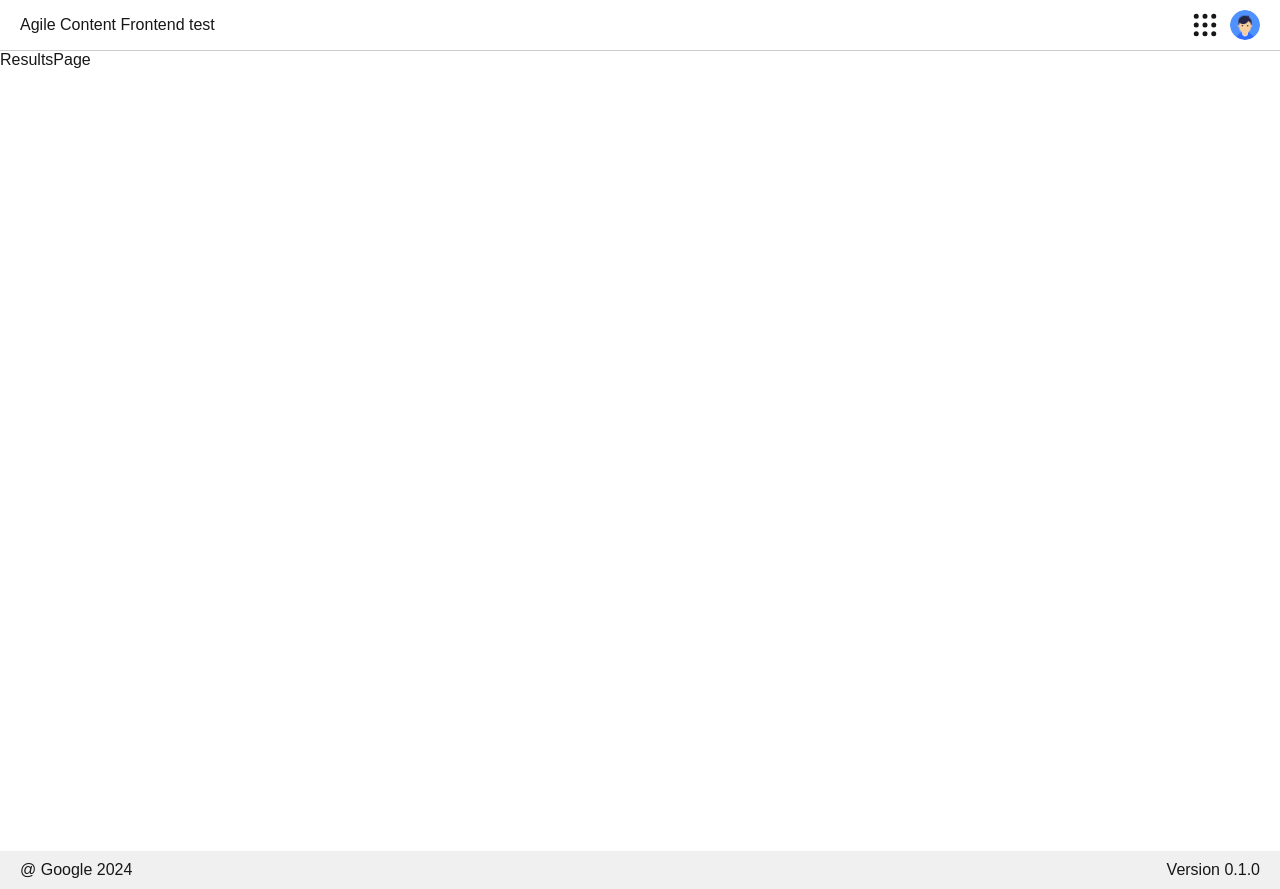
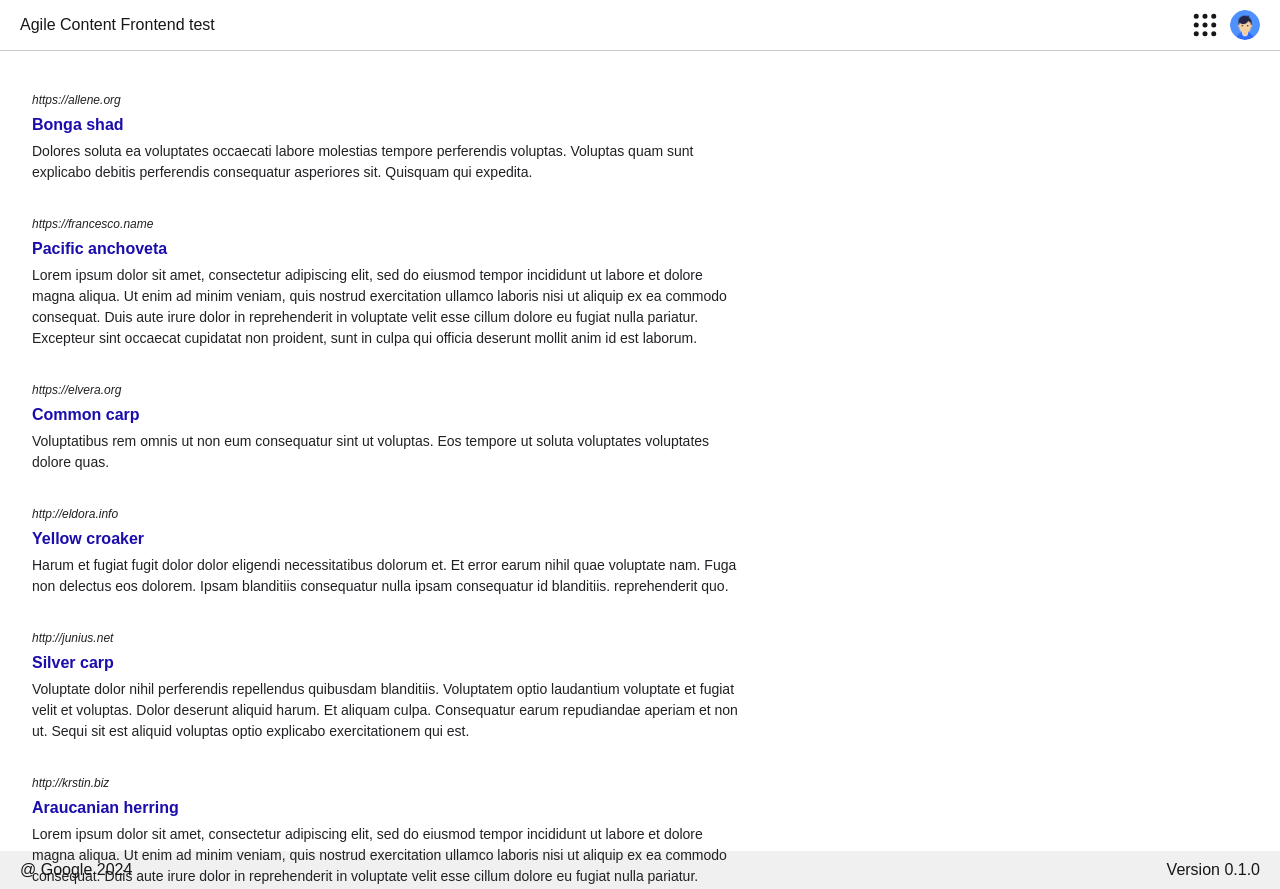
Before and after one commit to abdullagarbo/searchify, a Next.js app: page /results in a window 1280 px wide. Built offline with nearby package versions, Linux system fonts and the light colour scheme.

Commit message:
created ResultsItem component

```diff
--- /dev/null
+++ b/app/results/Results.module.css
@@ -0,0 +1,46 @@
+.searchResultsContainer {
+  display: flex;
+  margin-top: 40px;
+}
+
+.searchResults {
+  flex: 3;
+  padding: 0 16px;
+  height: 100vh;
+}
+
+.searchPreview {
+  flex: 2;
+}
+
+.searchResults ul {
+  list-style: none;
+  padding: 0;
+}
+
+.searchResults li {
+  margin-bottom: 16px;
+  padding: 0 16px 16px 16px;
+  font-family: Arial, sans-serif;
+  font-size: 14px;
+  line-height: 1.5;
+}
+
+.searchResults h3 {
+  margin: 0 0 4px 0;
+  font-size: 16px;
+}
+
+.searchResults a {
+  color: #1a0dab;
+  text-decoration: none;
+}
+
+.searchResults a:visited {
+  color: #609;
+}
+
+.searchResults p {
+  margin: 0;
+  color: #202124;
+}
--- a/app/results/page.tsx
+++ b/app/results/page.tsx
@@ -1,5 +1,60 @@
+import { v4 as uuid } from 'uuid';
+import ResultsItem from '@/components/ResultsItem';
+import { Result } from '../../types';
+import styles from './Results.module.css';
+
+const searchResults: Result[] = [
+  {
+    title: 'Bonga shad',
+    link: 'https://allene.org',
+    description:
+      'Dolores soluta ea voluptates occaecati labore molestias tempore perferendis voluptas. Voluptas quam sunt explicabo debitis perferendis consequatur asperiores sit. Quisquam qui expedita.',
+  },
+  {
+    title: 'Pacific anchoveta',
+    link: 'https://francesco.name',
+    description:
+      'Lorem ipsum dolor sit amet, consectetur adipiscing elit, sed do eiusmod tempor incididunt ut labore et dolore magna aliqua. Ut enim ad minim veniam, quis nostrud exercitation ullamco laboris nisi ut aliquip ex ea commodo consequat. Duis aute irure dolor in reprehenderit in voluptate velit esse cillum dolore eu fugiat nulla pariatur. Excepteur sint occaecat cupidatat non proident, sunt in culpa qui officia deserunt mollit anim id est laborum.',
+  },
+  {
+    title: 'Common carp',
+    link: 'https://elvera.org',
+    description:
+      'Voluptatibus rem omnis ut non eum consequatur sint ut voluptas. Eos tempore ut soluta voluptates voluptates dolore quas.',
+  },
+  {
+    title: 'Yellow croaker',
+    link: 'http://eldora.info',
+    description:
+      'Harum et fugiat fugit dolor dolor eligendi necessitatibus dolorum et. Et error earum nihil quae voluptate nam. Fuga non delectus eos dolorem. Ipsam blanditiis consequatur nulla ipsam consequatur id blanditiis. reprehenderit quo.',
+  },
+  {
+    title: 'Silver carp',
+    link: 'http://junius.net',
+    description:
+      'Voluptate dolor nihil perferendis repellendus quibusdam blanditiis. Voluptatem optio laudantium voluptate et fugiat velit et voluptas. Dolor deserunt aliquid harum. Et aliquam culpa. Consequatur earum repudiandae aperiam et non ut. Sequi sit est aliquid voluptas optio explicabo exercitationem qui est.',
+  },
+  {
+    title: 'Araucanian herring',
+    link: 'http://krstin.biz',
+    description:
+      'Lorem ipsum dolor sit amet, consectetur adipiscing elit, sed do eiusmod tempor incididunt ut labore et dolore magna aliqua. Ut enim ad minim veniam, quis nostrud exercitation ullamco laboris nisi ut aliquip ex ea commodo consequat. Duis aute irure dolor in reprehenderit in voluptate velit esse cillum dolore eu fugiat nulla pariatur. Excepteur sint occaecat cupidatat non proident, sunt in culpa qui officia deserunt mollit anim id est laborum.',
+  },
+];
+
 function ResultsPage() {
-  return <div>ResultsPage</div>;
+  return (
+    <main className={styles.searchResultsContainer}>
+      <div className={styles.searchResults}>
+        <ul>
+          {searchResults.map((result) => (
+            <ResultsItem key={uuid()} result={result} />
+          ))}
+        </ul>
+      </div>
+      <div className={styles.searchPreview}></div>
+    </main>
+  );
 }
 
 export default ResultsPage;
--- /dev/null
+++ b/components/ResultsItem.tsx
@@ -0,0 +1,27 @@
+import { Result } from '../types';
+
+const searchLink = {
+  fontSize: '12px',
+  color: '#202124',
+  display: 'block',
+  marginBottom: '4px',
+};
+
+type ResultsItemProps = {
+  result: Result;
+};
+
+function ResultsItem({ result }: ResultsItemProps) {
+  const { link, title, description } = result;
+  return (
+    <li>
+      <cite style={searchLink}>{link}</cite>
+      <h3>
+        <a href={link}>{title}</a>
+      </h3>
+      <p>{description}</p>
+    </li>
+  );
+}
+
+export default ResultsItem;
--- a/package.json
+++ b/package.json
@@ -12,7 +12,8 @@
     "next": "15.1.4",
     "react": "^19.0.0",
     "react-dom": "^19.0.0",
-    "react-icons": "^5.4.0"
+    "react-icons": "^5.4.0",
+    "uuid": "^11.0.5"
   },
   "devDependencies": {
     "@eslint/eslintrc": "^3",
--- /dev/null
+++ b/types.ts
@@ -0,0 +1,5 @@
+export type Result = {
+  title: string;
+  link: string;
+  description: string;
+};
```
Also changed, not shown: 1 other file (tests, documents, lock files or other folders).
